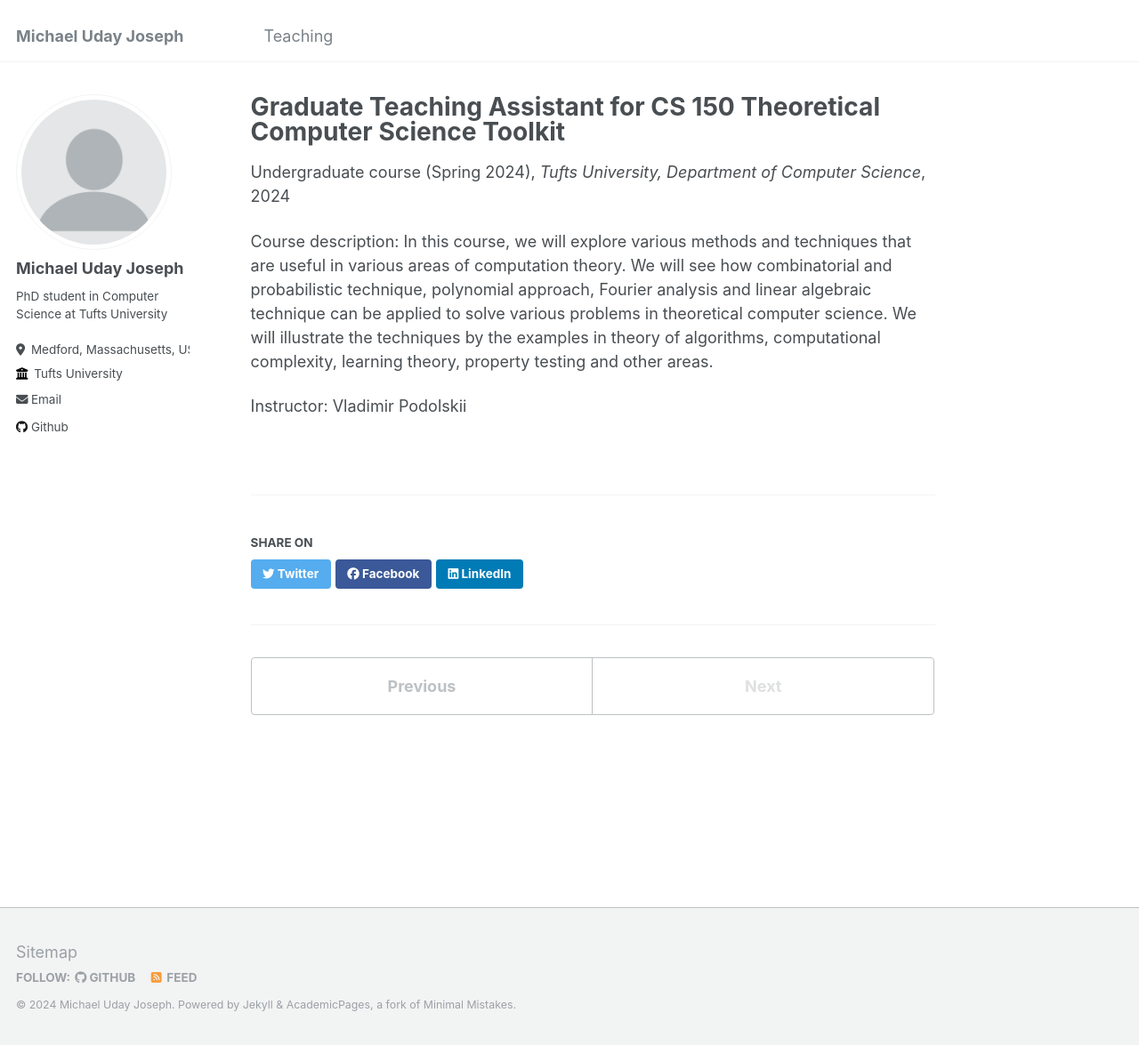
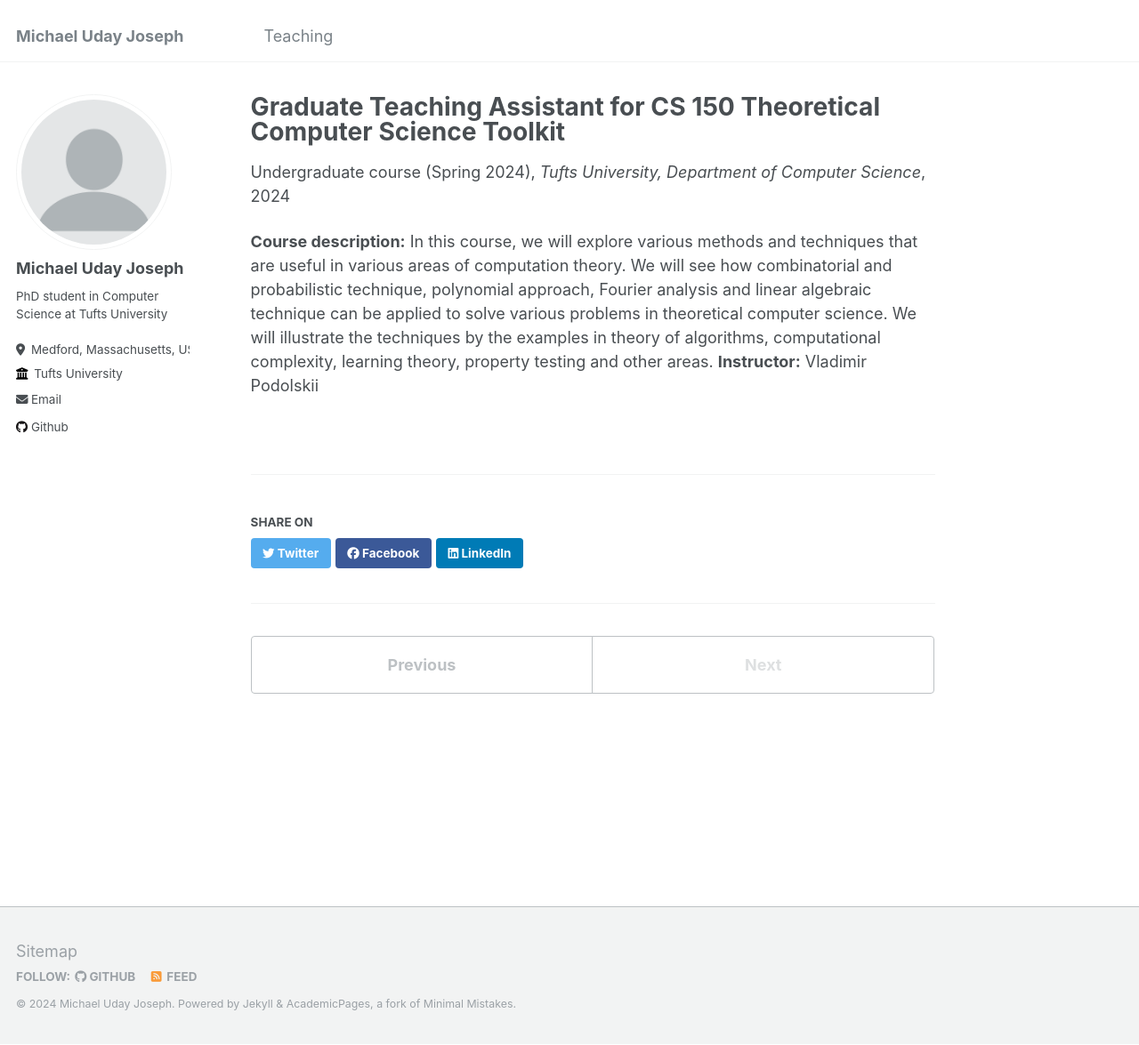
Before and after one commit to michaeludayjoseph/michaeludayjoseph.github.io, a Jekyll site: the page built from _teaching/cs150tcst-podolskii-tufts.md, in a window 1280 px wide and 1175 px high. Shown: the whole window at 89% size. Built offline with Jekyll 4.4.1, drawn with Linux system fonts in a browser that asks for light colours; part of the change alters nothing that is shown.

```diff
--- a/_teaching/cs150tcst-podolskii-tufts.md
+++ b/_teaching/cs150tcst-podolskii-tufts.md
@@ -8,6 +8,5 @@ date: 2024-01-01
 location: "Medford, MA, USA"
 ---
 
-Course description: In this course, we will explore various methods and techniques that are useful in various areas of computation theory. We will see how combinatorial and probabilistic technique, polynomial approach, Fourier analysis and linear algebraic technique can be applied to solve various problems in theoretical computer science. We will illustrate the techniques by the examples in theory of algorithms, computational complexity, learning theory, property testing and other areas.
-
-Instructor: Vladimir Podolskii
+**Course description:** In this course, we will explore various methods and techniques that are useful in various areas of computation theory. We will see how combinatorial and probabilistic technique, polynomial approach, Fourier analysis and linear algebraic technique can be applied to solve various problems in theoretical computer science. We will illustrate the techniques by the examples in theory of algorithms, computational complexity, learning theory, property testing and other areas.
+**Instructor:** Vladimir Podolskii
```
